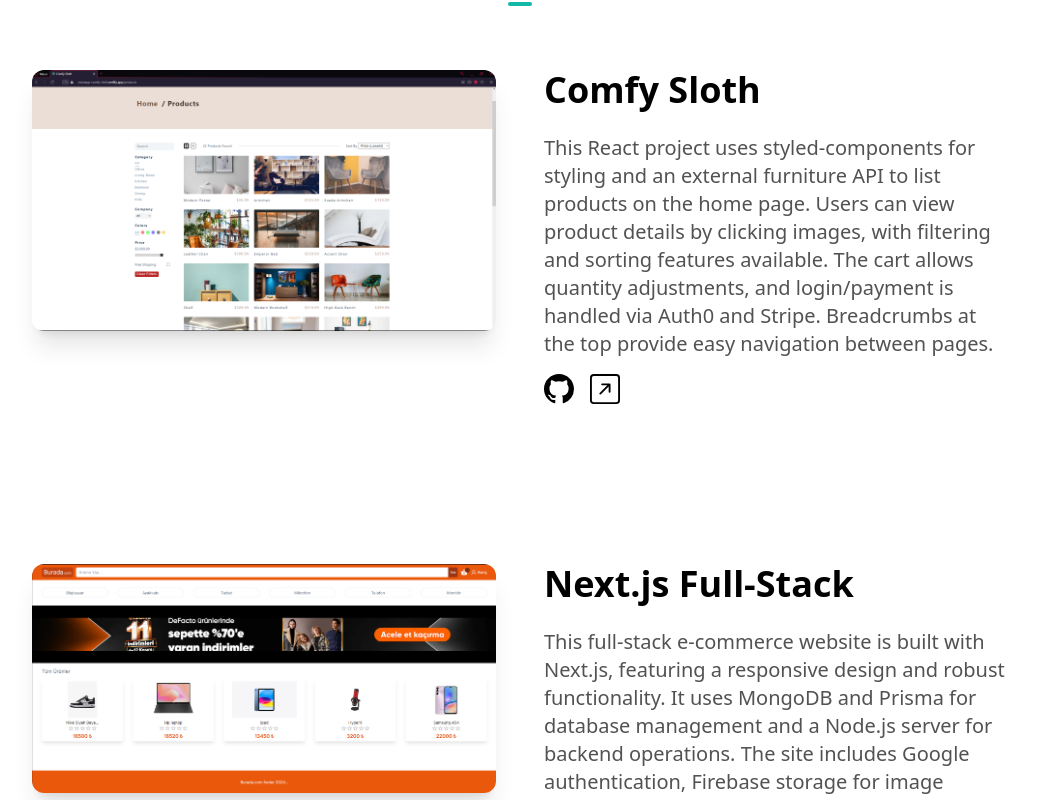
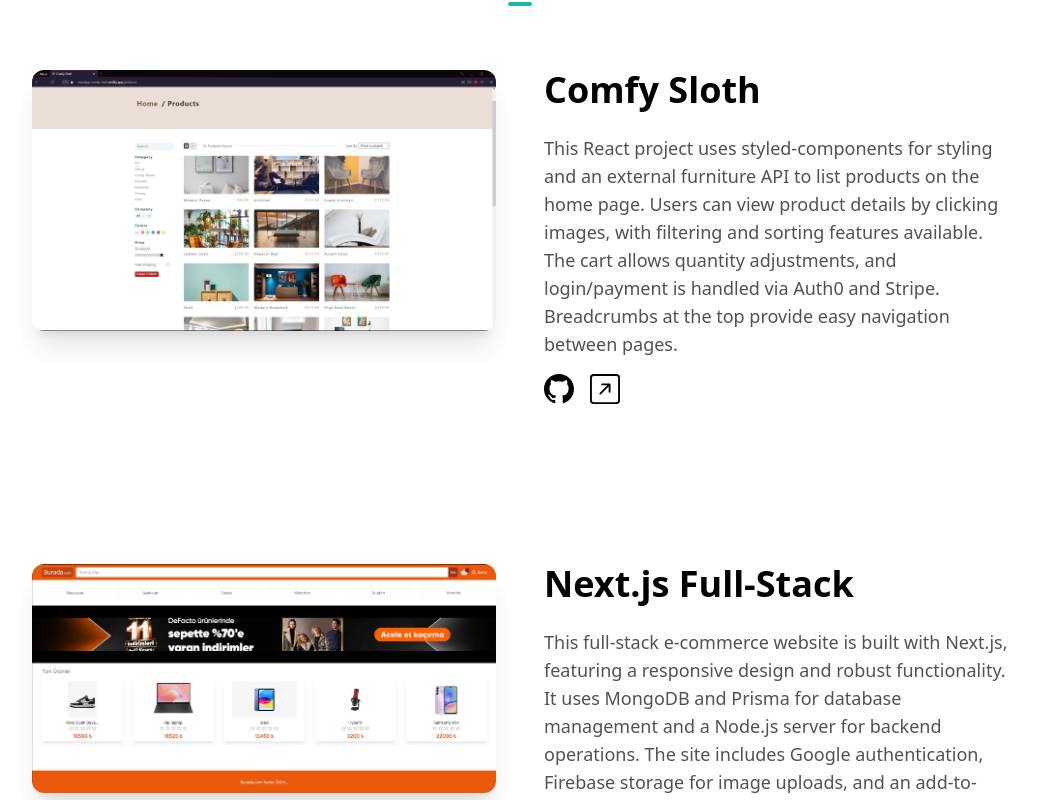
Before and after one commit to yigitbaris/portfolio-project-next, a Next.js app: page / in a window 1280 px wide. Shown: the part 1877-2677 px from the top of the page, without its empty margins (120-1157 px from the left). Built offline with nearby package versions, Linux system fonts and the light colour scheme.

Commit message:
text font update

```diff
--- a/app/components/ProjectsSection.tsx
+++ b/app/components/ProjectsSection.tsx
@@ -64,7 +64,7 @@ const ProjectsSection = () => {
                   </div>
                   <div className='mt-12 md:w-1/2'>
                     <h1 className='text-4xl font-bold mb-6'>{project.name}</h1>
-                    <p className='text-xl leading-7 mb-4 text-neutral-600 dark:text-neutral-400 '>
+                    <p className='text-lg leading-7 mb-4 text-neutral-600 dark:text-neutral-400 '>
                       {project.description}
                     </p>
                     <div className='flex flex-row justify-center md:justify-normal align-bottom  space-x-4'>
```
